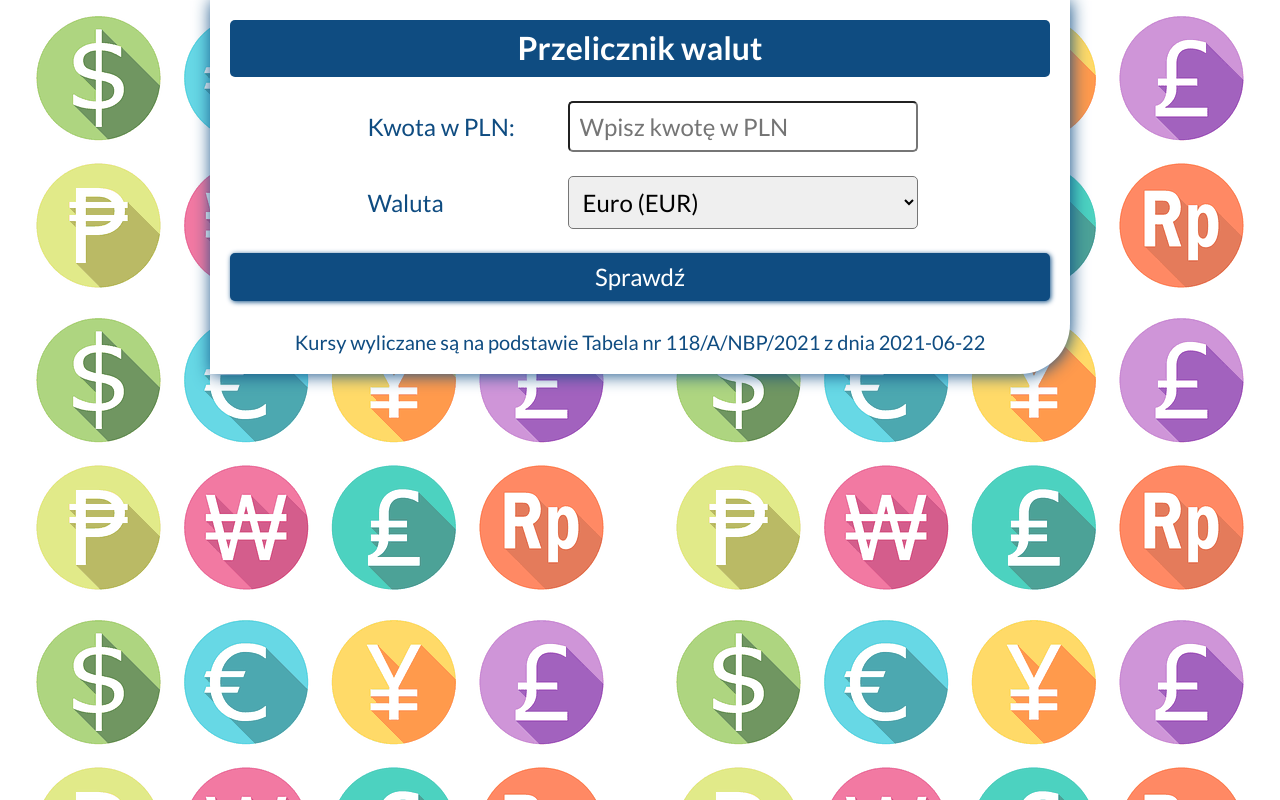
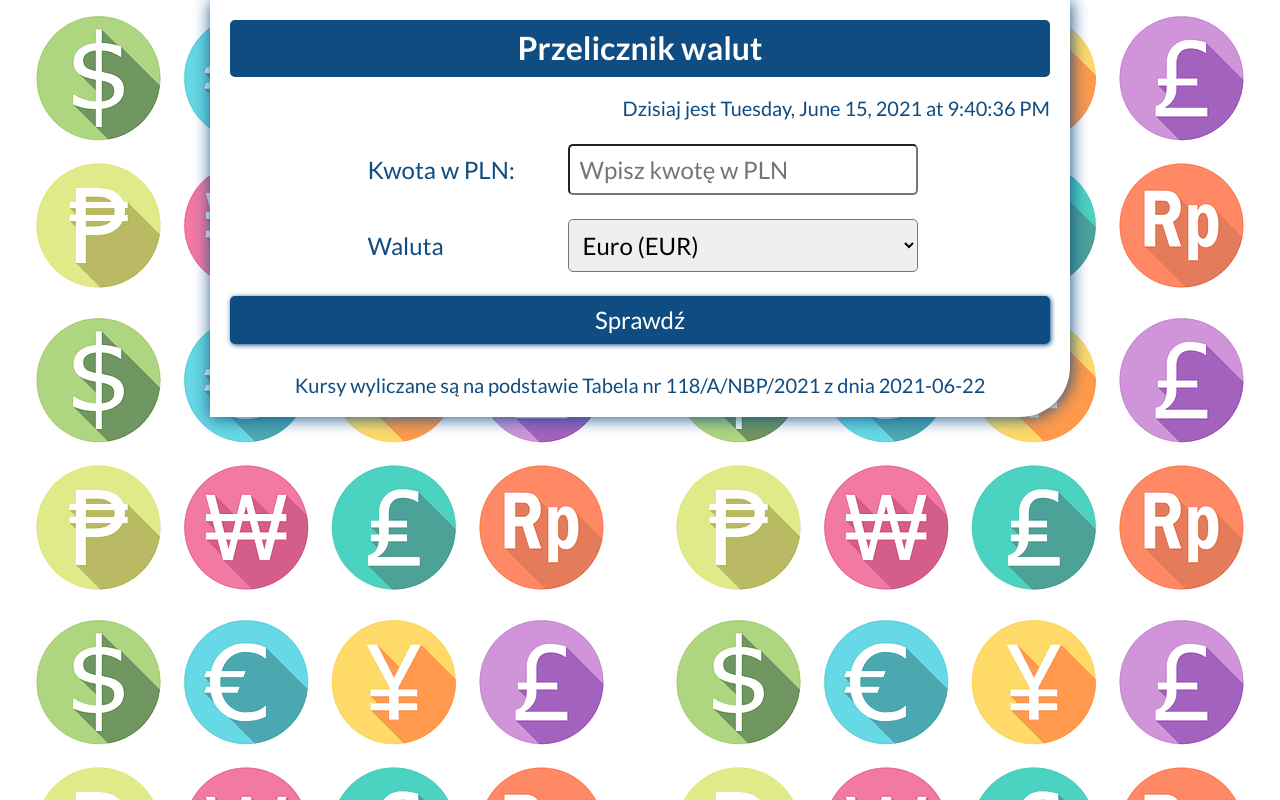
Before and after one commit to Eugen-save/currency-converter-react, a React (Create React App) app: page / in a window 1280 px wide. Built offline with nearby package versions, Linux system fonts and the light colour scheme.

Commit message:
Clock with interval 1000 added

```diff
--- a/src/App.js
+++ b/src/App.js
@@ -4,17 +4,31 @@ import Container from "./Container";
 import Input from "./Input";
 import Select from "./Select";
 import Button from "./Button";
-import { useState } from 'react';
+import { useState, useEffect } from 'react';
 import currencies from "./currencies.js";
 import Result from "./Result";
 import Footer from "./Footer";
 import "./App.css";
+import Clock from "./Clock"
 
 function App() {
 
   const [amount, setAmount] = useState("");
   const [result, setResult] = useState();
   const [currency, setCurrency] = useState(currencies[0].id);
+
+  const date = new Date();
+  const [time, setTime] = useState(date.getTime());
+
+useEffect(() => {
+  const intervalID = setInterval(() => {
+setTime(time => time + 1000)
+  }, 1000);
+
+  return () => {
+    clearInterval(intervalID);
+  };
+}, []);
 
   const calculateResult = (currency, amount) => {
     const rate = currencies.find(({ id }) => id === currency).rate;
@@ -40,6 +54,11 @@ function App() {
     <Container>
       <Header
         title="Przelicznik walut"
+      />
+      <Clock
+        time={time}
+        setTime={setTime}
+        date={date}
       />
       <Form
         onFormSubmit={onFormSubmit}
--- /dev/null
+++ b/src/Clock/index.js
@@ -0,0 +1,17 @@
+import "./style.css";
+
+
+
+
+const Clock = ({ time, setTime, date }) => (
+    <>
+        <div className="clock">Dzisiaj jest&nbsp;
+            {date.toLocaleString(
+                undefined,
+                {weekday: "long", day:"numeric", month: "long", year: "numeric", hour:"numeric", minute: "numeric", second:"numeric"}
+            )}
+        </div>
+    </>
+);
+
+export default Clock;
--- /dev/null
+++ b/src/Clock/style.css
@@ -0,0 +1,5 @@
+.clock{
+    display: flex;
+    justify-content: flex-end;
+    font-size: smaller;
+}
```
